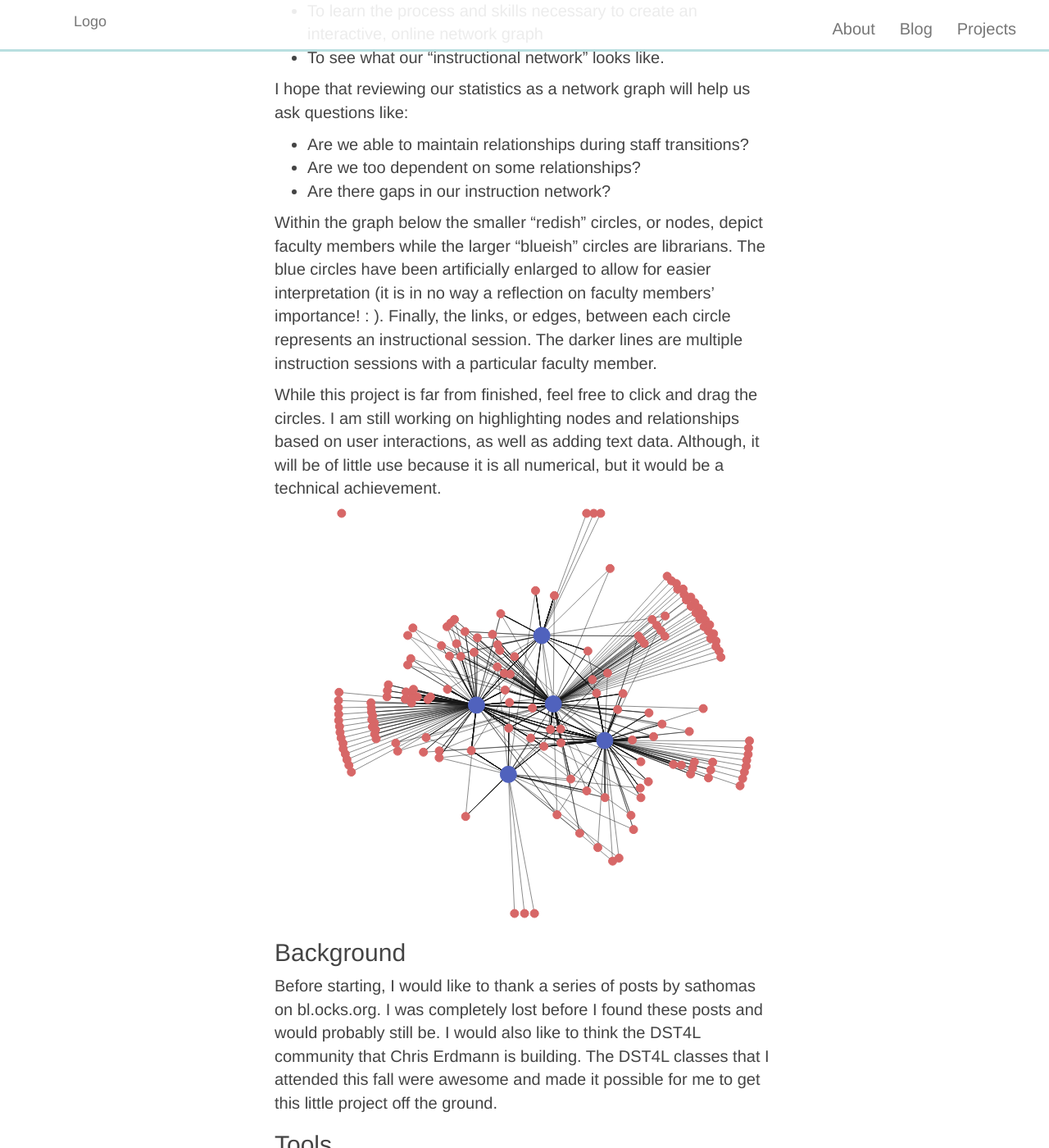
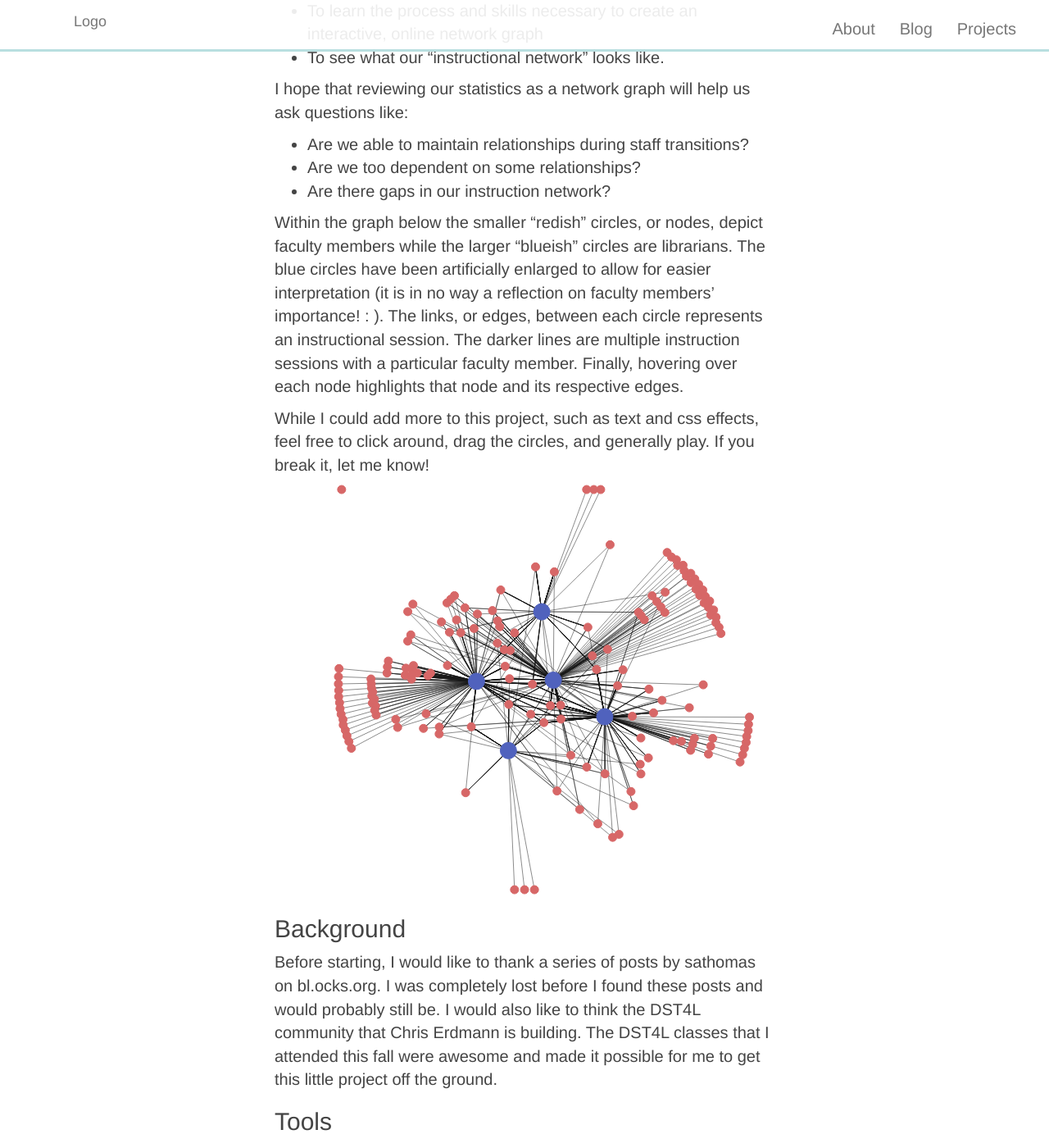
Before and after one commit to tomhohenstein/tomhohenstein.github.io, a Jekyll site: the page built from projects/instruction-network/index.md, in a window 1280 px wide and 1400 px high, scrolled down 218 px. Shown: the whole window at 82% size. Built offline with Jekyll 4.4.1, drawn with Linux system fonts in a browser that asks for light colours; some of the changed text lies outside the part shown.

Commit message:
small edits to instruction-network

```diff
--- a/projects/instruction-network/index.md
+++ b/projects/instruction-network/index.md
@@ -5,8 +5,6 @@
 category: project
 css: instruction-network
 ---
-
-
 This project attempts to represent instructional statistics from [WPI's Gordon Library](http://www.wpi.edu/academics/library.html) as a network graph and has two primary goals:
 
 * To learn the process and skills necessary to create an interactive, online network graph
@@ -18,15 +16,15 @@
 * Are we too dependent on some relationships?
 * Are there gaps in our instruction network?
 
-Within the graph below the smaller "redish" circles, or nodes, depict faculty members while the larger "blueish" circles are librarians. The blue circles have been artificially enlarged to allow for easier interpretation (it is in no way a reflection on faculty members' importance! : ). Finally, the links, or edges, between each circle represents an instructional session. The darker lines are multiple instruction sessions with a particular faculty member.
+Within the graph below the smaller "redish" circles, or nodes, depict faculty members while the larger "blueish" circles are librarians. The blue circles have been artificially enlarged to allow for easier interpretation (it is in no way a reflection on faculty members' importance! : ). The links, or edges, between each circle represents an instructional session. The darker lines are multiple instruction sessions with a particular faculty member. Finally, hovering over each node highlights that node and its respective edges.
 
-While this project is far from finished, feel free to click and drag the circles. I am still working on highlighting nodes and relationships based on user interactions, as well as adding text data. Although, it will be of little use because it is all numerical, but it would be a technical achievement.
+While I could add more to this project, such as text and css effects, feel free to click around, drag the circles, and generally play. If you break it, [let me know!](https://github.com/tomhohenstein/tomhohenstein.github.io/issues)
 
 <div id="svg"></div>
 
 ##Background
 
-Before starting, I would like to thank a [series of posts](http://bl.ocks.org/sathomas/11550728) by [sathomas](http://bl.ocks.org/sathomas) on [bl.ocks.org](http://bl.ocks.org). I was completely lost before I found these posts and would probably still be. I would also like to think the [DST4L](http://altbibl.io/dst4l/) community that Chris Erdmann is building. The DST4L classes that I attended this fall were awesome and made it possible for me to get this little project off the ground.
+Before starting, I would like to thank a [series of posts](http://bl.ocks.org/sathomas/11550728) by [sathomas](http://bl.ocks.org/sathomas) on [bl.ocks.org](http://bl.ocks.org). I was completely lost before I found these posts and would probably still be. I would also like to think the [DST4L](http://altbibl.io/dst4l/) community that [Chris Erdmann](https://twitter.com/libcce) is building. The [DST4L](http://altbibl.io/dst4l/) classes that I attended this fall were awesome and made it possible for me to get this little project off the ground.
 
 ##Tools
 I used the following tools to build this project:
```
Also changed, not shown: other parts of projects/instruction-network/index.md (+2 -2 lines), 2 other files.
